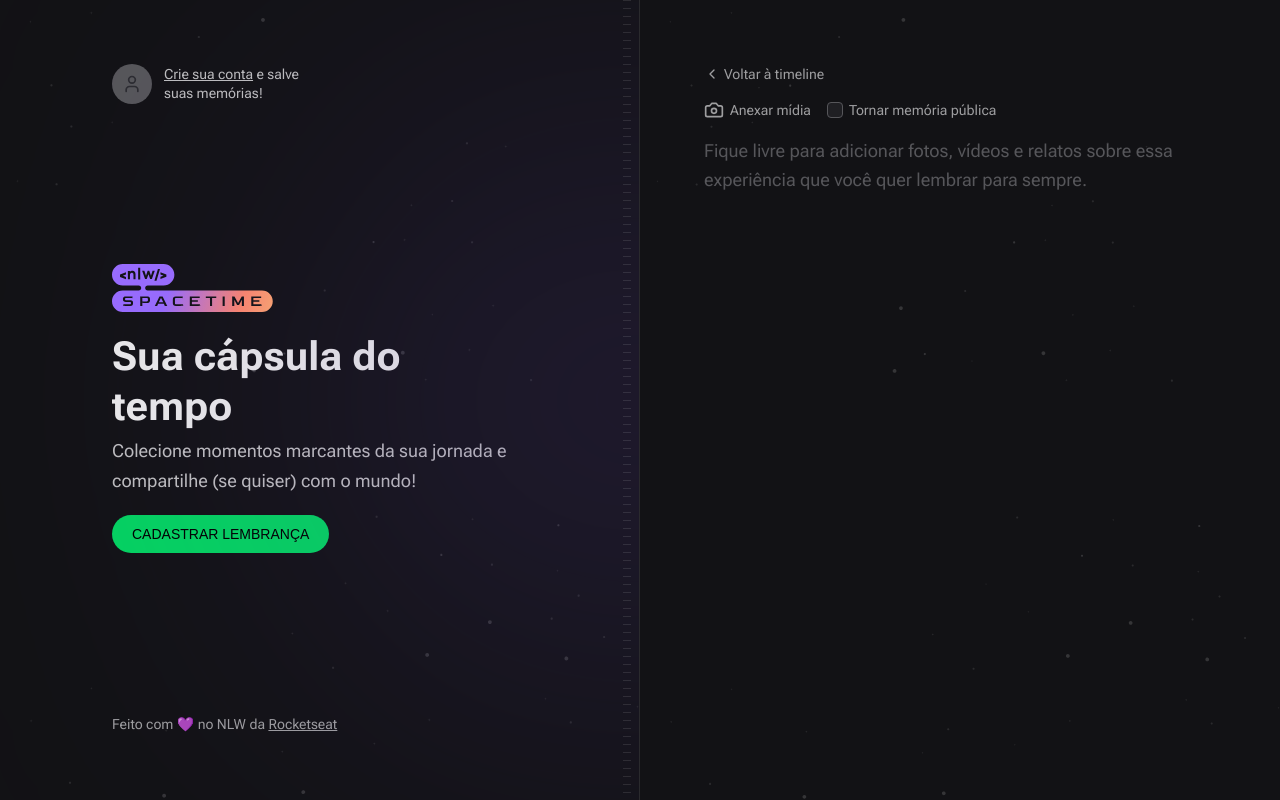
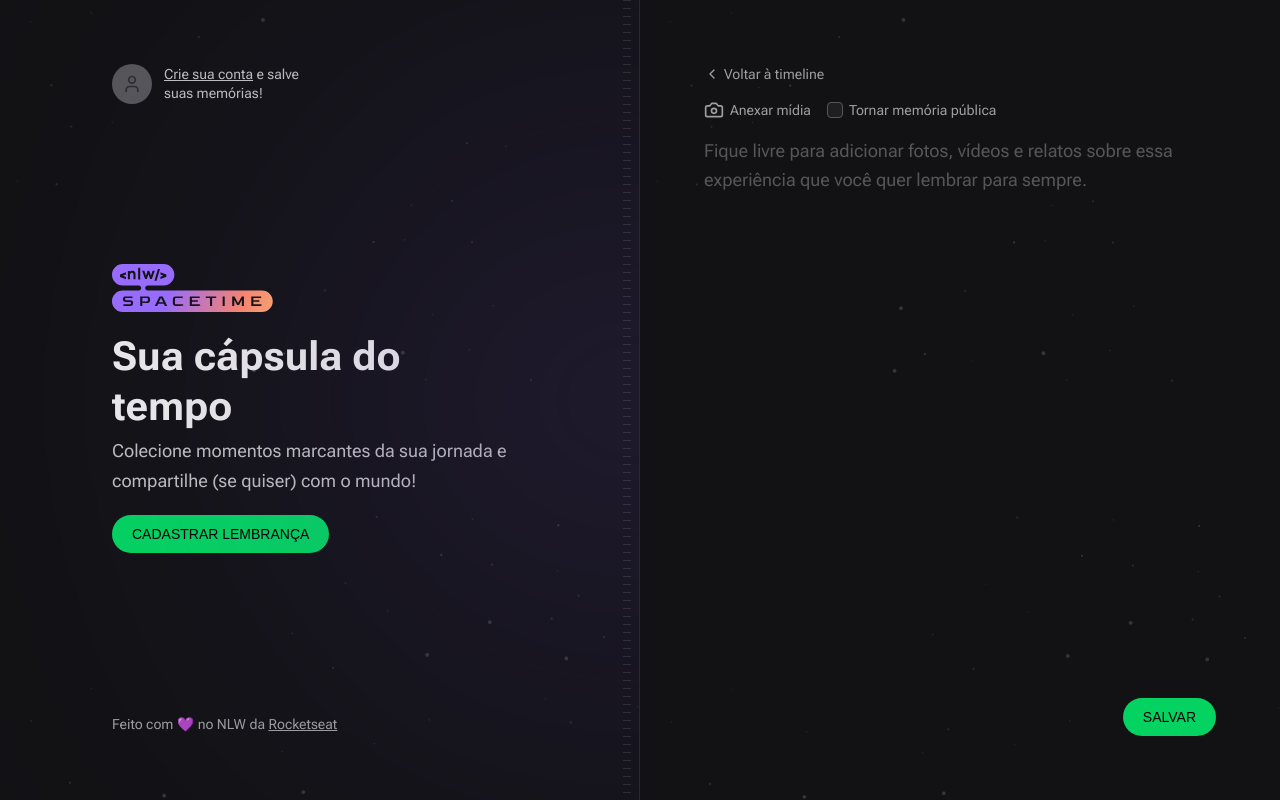
Before and after one commit to RenanFachin/RS_NLW_space-time-web, a Next.js app: page /memories/new in a window 1280 px wide. Built offline with nearby package versions, Linux system fonts and the light colour scheme; no server answers; a web font is replaced by a local one.

Commit message:
Criando nova memória e persistindo este dado

```diff
--- a/package.json
+++ b/package.json
@@ -16,6 +16,7 @@
     "axios": "^1.4.0",
     "eslint": "8.40.0",
     "eslint-config-next": "13.4.2",
+    "js-cookie": "^3.0.5",
     "jwt-decode": "^3.1.2",
     "lucide-react": "^0.217.0",
     "next": "13.4.2",
@@ -28,6 +29,7 @@
   "devDependencies": {
     "@rocketseat/eslint-config": "^1.2.0",
     "@tailwindcss/forms": "^0.5.3",
+    "@types/js-cookie": "^3.0.3",
     "prettier-plugin-tailwindcss": "^0.3.0"
   }
 }
--- a/src/app/memories/new/page.tsx
+++ b/src/app/memories/new/page.tsx
@@ -1,5 +1,5 @@
-import { MediaPicker } from '@/components/MediaPicker'
-import { Camera, ChevronLeft } from 'lucide-react'
+import { NewMemoryForm } from '@/components/NewMemoryForm'
+import { ChevronLeft } from 'lucide-react'
 import Link from 'next/link'
 
 export default function NewMemory() {
@@ -13,40 +13,7 @@
         Voltar à timeline
       </Link>
 
-      <form className="flex flex-1 flex-col gap-2">
-        <div className="flex items-center gap-4">
-          <label
-            htmlFor="media"
-            className="flex cursor-pointer items-center gap-1.5 text-sm text-gray-200 hover:text-gray-100"
-          >
-            <Camera className="h-5 w-5" />
-            Anexar mídia
-          </label>
-
-          <label
-            htmlFor="isPublic"
-            className="flex items-center gap-1.5 text-sm text-gray-200 hover:text-gray-100"
-          >
-            <input
-              type="checkbox"
-              name="isPublic"
-              id="isPublic"
-              value="true"
-              className="h-4 w-4 rounded border-gray-400 bg-gray-700 text-purple-500"
-            />
-            Tornar memória pública
-          </label>
-        </div>
-        {/* invisible h-0 w-0 => faz o elemento ficar invisível e não ocupar espaço */}
-        <MediaPicker />
-
-        <textarea
-          name="content"
-          spellCheck={false}
-          className="w-full flex-1 resize-none rounded border-0 bg-transparent p-0 text-lg leading-relaxed text-gray-100 placeholder:text-gray-400 focus:ring-purple-300"
-          placeholder="Fique livre para adicionar fotos, vídeos e relatos sobre essa experiência que você quer lembrar para sempre."
-        />
-      </form>
+      <NewMemoryForm />
     </div>
   )
 }
--- a/src/components/MediaPicker.tsx
+++ b/src/components/MediaPicker.tsx
@@ -24,6 +24,7 @@
       <input
         onChange={onFileSelected}
         type="file"
+        name="coverUrl"
         id="media"
         accept="image/*"
         className="invisible h-0 w-0"
--- /dev/null
+++ b/src/components/NewMemoryForm.tsx
@@ -0,0 +1,102 @@
+'use client'
+
+import { Camera } from 'lucide-react'
+import { MediaPicker } from './MediaPicker'
+import { FormEvent } from 'react'
+import { api } from '@/lib/api'
+import Cookie from 'js-cookie'
+import { useRouter } from 'next/navigation'
+
+export function NewMemoryForm() {
+  const router = useRouter()
+
+  async function handleCreateMemory(event: FormEvent<HTMLFormElement>) {
+    // Evitar o comportamento padrão do submit
+    event.preventDefault()
+
+    // Capturando os dados dos inputs
+    const formData = new FormData(event.currentTarget)
+
+    // Pegando apenas o arquivo enviado (motivo: rota diferente)
+    const fileToUpload = formData.get('coverUrl')
+
+    let coverUrl = ''
+
+    if (fileToUpload) {
+      const uploadFormData = new FormData()
+      uploadFormData.set('file', fileToUpload)
+
+      const uploadResponse = await api.post('/upload', uploadFormData)
+
+      // console.log(uploadResponse.data)
+      coverUrl = uploadResponse.data.fileUrl
+    }
+
+    // Enviando o restante dos dados
+    // Esta rota necessita que o usuário esteja autenticado. Mandar o token pelo headers
+
+    // Acessar um cookie de um componente com a 'tag' use - client => document.cookie ou utilizar a lib js-cookie => Cookie.get('token')
+    const token = Cookie.get('token')
+
+    await api.post(
+      '/memories',
+      {
+        coverUrl,
+        content: formData.get('content'),
+        isPublic: formData.get('isPublic'),
+      },
+      {
+        headers: {
+          Authorization: `Bearer ${token}`,
+        },
+      },
+    )
+
+    // Redirecionando o usuário para rome
+    router.push('/')
+  }
+
+  return (
+    <form onSubmit={handleCreateMemory} className="flex flex-1 flex-col gap-2">
+      <div className="flex items-center gap-4">
+        <label
+          htmlFor="media"
+          className="flex cursor-pointer items-center gap-1.5 text-sm text-gray-200 hover:text-gray-100"
+        >
+          <Camera className="h-5 w-5" />
+          Anexar mídia
+        </label>
+
+        <label
+          htmlFor="isPublic"
+          className="flex items-center gap-1.5 text-sm text-gray-200 hover:text-gray-100"
+        >
+          <input
+            type="checkbox"
+            name="isPublic"
+            id="isPublic"
+            value="true"
+            className="h-4 w-4 rounded border-gray-400 bg-gray-700 text-purple-500"
+          />
+          Tornar memória pública
+        </label>
+      </div>
+      {/* invisible h-0 w-0 => faz o elemento ficar invisível e não ocupar espaço */}
+      <MediaPicker />
+
+      <textarea
+        name="content"
+        spellCheck={false}
+        className="w-full flex-1 resize-none rounded border-0 bg-transparent p-0 text-lg leading-relaxed text-gray-100 placeholder:text-gray-400 focus:ring-purple-300"
+        placeholder="Fique livre para adicionar fotos, vídeos e relatos sobre essa experiência que você quer lembrar para sempre."
+      />
+
+      <button
+        type="submit"
+        className="inline-block self-end rounded-full bg-green-500 px-5 py-3 font-alt text-sm uppercase leading-none text-black hover:bg-green-600"
+      >
+        Salvar
+      </button>
+    </form>
+  )
+}
```
Also changed, not shown: 1 other file (tests, documents, lock files or other folders).
